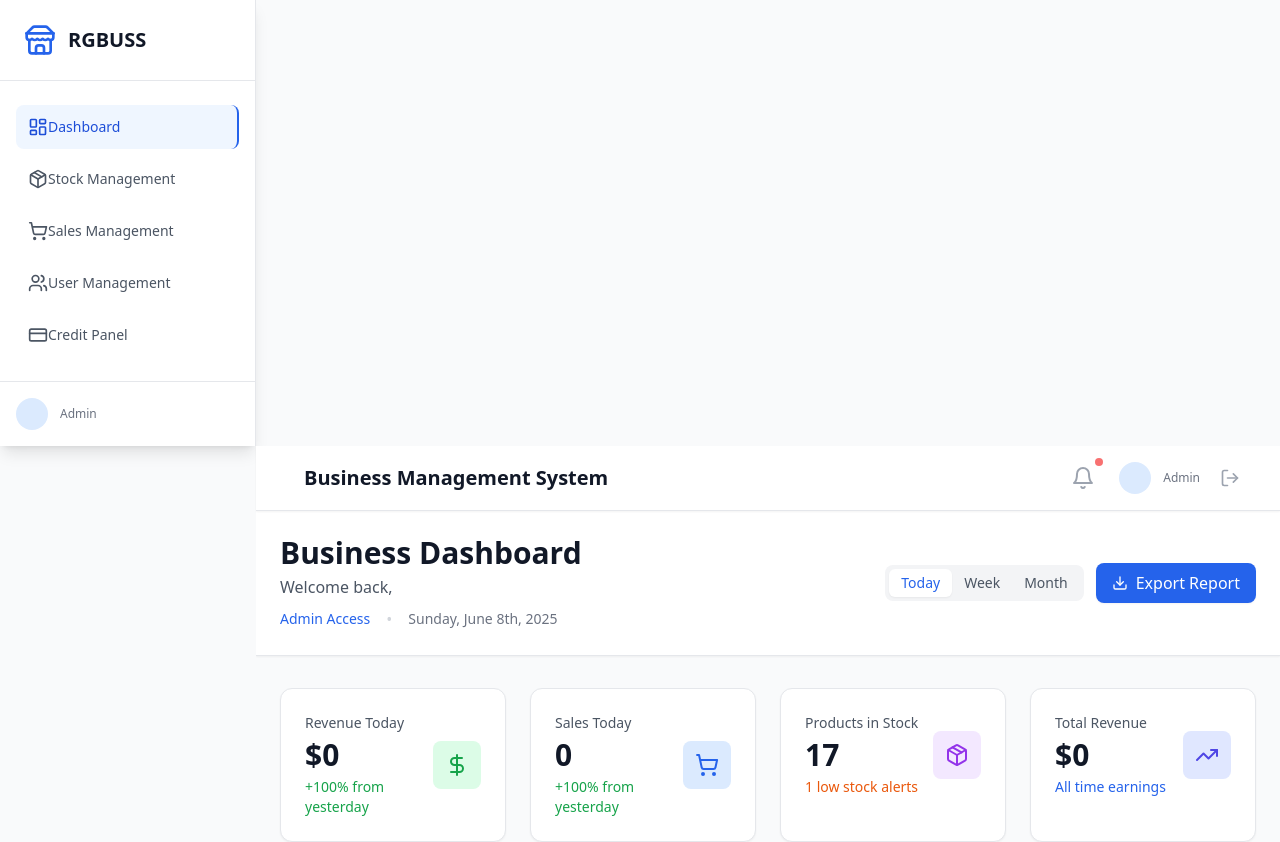
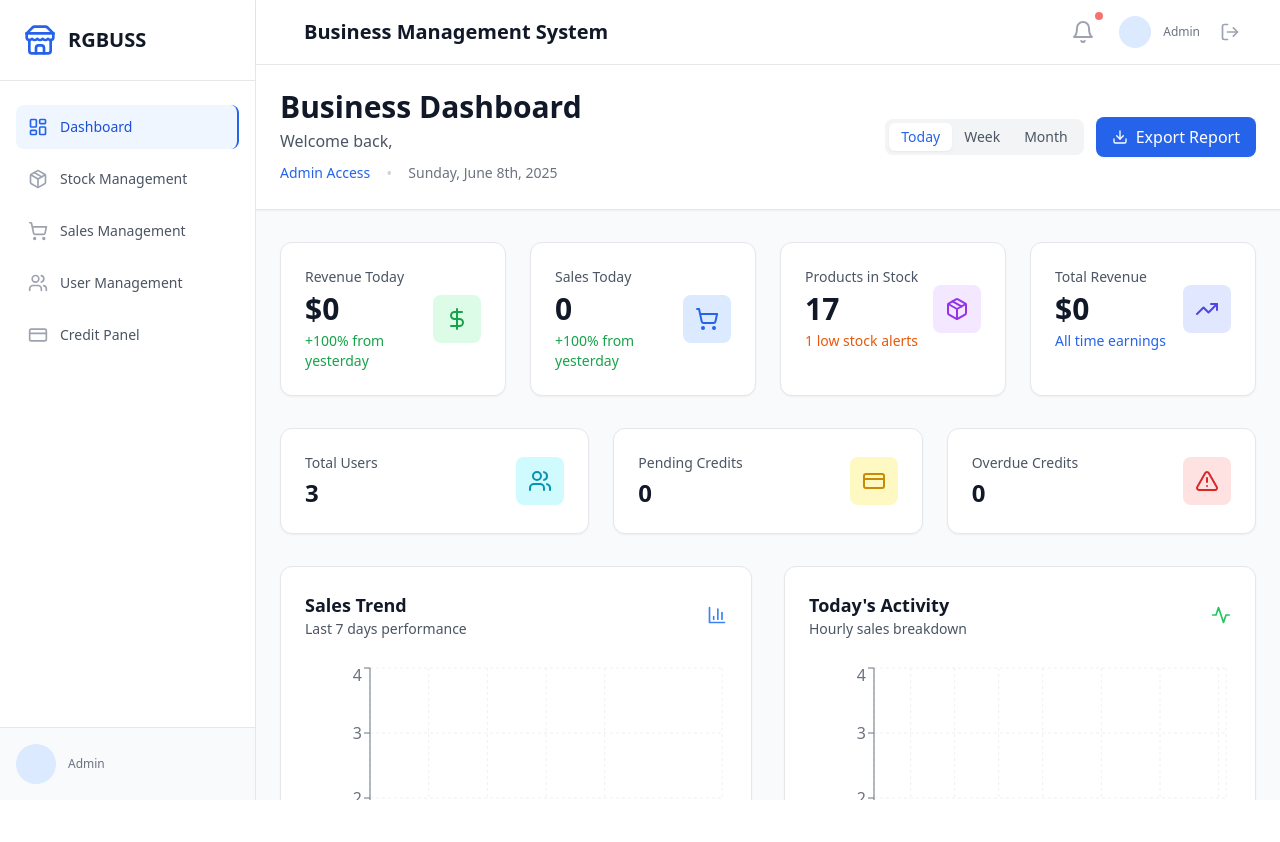
Before and after one commit to gyslain230/RGBUSS_management_system, a React (Vite) app: page /dashboard/ in a window 1280 px wide. Shown: the top 842 px of the page. After the commit the page ends 800 px from the top, so only its background shows below. Built offline with nearby package versions, Linux system fonts and the light colour scheme; sample sign-in values are in the browser's storage.

Commit message:
Fix Layout with CSS Grid

```diff
--- a/src/components/Header.tsx
+++ b/src/components/Header.tsx
@@ -6,7 +6,7 @@
   const { user, signOut } = useAuth();
 
   return (
-    <div className="bg-white shadow-sm border-b border-gray-200 sticky top-0 z-40">
+    <div className="bg-white shadow-sm border-b border-gray-200 flex-shrink-0">
       <div className="px-4 sm:px-6 lg:px-8">
         <div className="flex justify-between h-16">
           <div className="flex items-center">
--- a/src/components/Layout.tsx
+++ b/src/components/Layout.tsx
@@ -37,14 +37,19 @@
   console.log('Layout: Rendering layout for user:', user.email, 'role:', user.role);
 
   return (
-    <div className="min-h-screen bg-gray-50">
-      {/* Fixed Sidebar */}
-      <Sidebar />
+    <div className="h-screen grid grid-cols-1 md:grid-cols-[256px_1fr] bg-gray-50">
+      {/* Sidebar - Fixed height, no scroll with page */}
+      <div className="hidden md:block">
+        <Sidebar />
+      </div>
 
-      {/* Main Content Area with Left Margin for Sidebar */}
-      <div className="md:ml-64 flex flex-col min-h-screen">
+      {/* Main Content Area */}
+      <div className="flex flex-col min-h-0">
+        {/* Header - Sticky at top of content area */}
         <Header />
-        <main className="flex-1 overflow-y-auto p-6">
+
+        {/* Main Content - Scrollable */}
+        <main className="flex-1 overflow-y-auto p-6 bg-gray-50">
           {children}
         </main>
       </div>
--- a/src/components/Sidebar.tsx
+++ b/src/components/Sidebar.tsx
@@ -51,15 +51,14 @@
   );
 
   return (
-    <div className="fixed inset-y-0 left-0 z-50 w-64 bg-white shadow-lg border-r border-gray-200 transform transition-transform duration-300 ease-in-out md:translate-x-0 md:static md:inset-0">
-      <div className="flex flex-col h-full">
+    <div className="h-full bg-white shadow-lg border-r border-gray-200 flex flex-col">
       {/* Logo Section */}
       <div className="flex items-center flex-shrink-0 px-6 py-6 border-b border-gray-200">
         <Store className="h-8 w-8 text-blue-600" />
         <span className="ml-3 text-xl font-bold text-gray-900">RGBUSS</span>
       </div>
 
-        {/* Navigation */}
+      {/* Navigation - Scrollable if needed */}
       <nav className="flex-1 px-4 py-6 space-y-2 overflow-y-auto">
         {filteredNavigation.map((item) => (
           <NavLink
@@ -73,24 +72,26 @@
               }`
             }
           >
+            {({ isActive }) => (
+              <>
                 <item.icon
-                className={({ isActive }) =>
-                  `mr-3 flex-shrink-0 h-5 w-5 transition-colors duration-200 ${
+                  className={`mr-3 flex-shrink-0 h-5 w-5 transition-colors duration-200 ${
                     isActive ? 'text-blue-600' : 'text-gray-400 group-hover:text-gray-500'
-                  }`
-                }
+                  }`}
                   aria-hidden="true"
                 />
                 {item.name}
+              </>
+            )}
           </NavLink>
         ))}
       </nav>
 
-        {/* User Info Section */}
-        <div className="flex-shrink-0 px-4 py-4 border-t border-gray-200">
+      {/* User Info Section - Fixed at bottom */}
+      <div className="flex-shrink-0 px-4 py-4 border-t border-gray-200 bg-gray-50">
         <div className="flex items-center">
           <div className="flex-shrink-0">
-              <div className="h-8 w-8 rounded-full bg-blue-100 flex items-center justify-center">
+            <div className="h-10 w-10 rounded-full bg-blue-100 flex items-center justify-center">
               <span className="text-sm font-medium text-blue-800">
                 {user?.full_name?.charAt(0).toUpperCase()}
               </span>
@@ -107,6 +108,5 @@
         </div>
       </div>
     </div>
-    </div>
   );
 }
```
Lines whose indentation alone changed are shown as unchanged.
